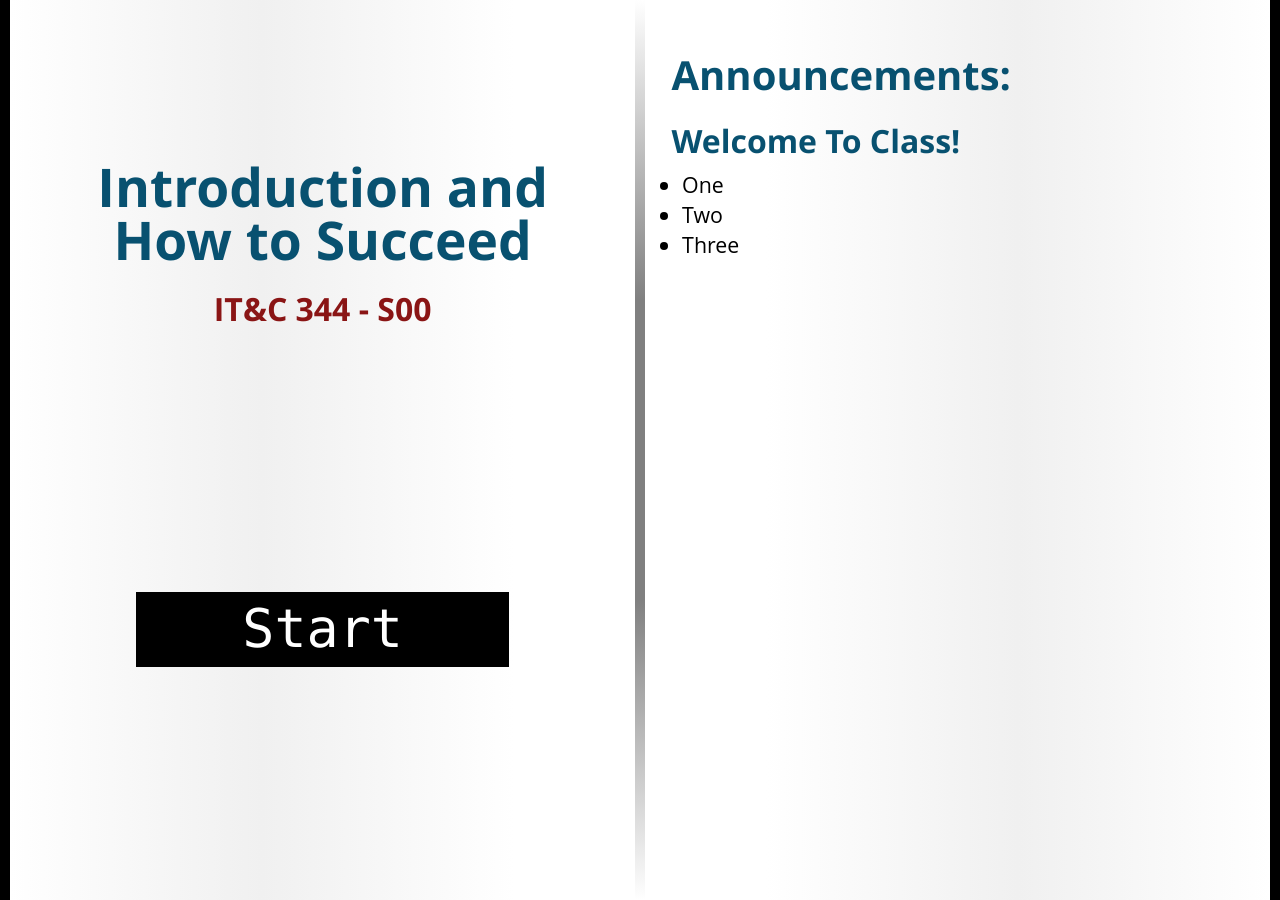
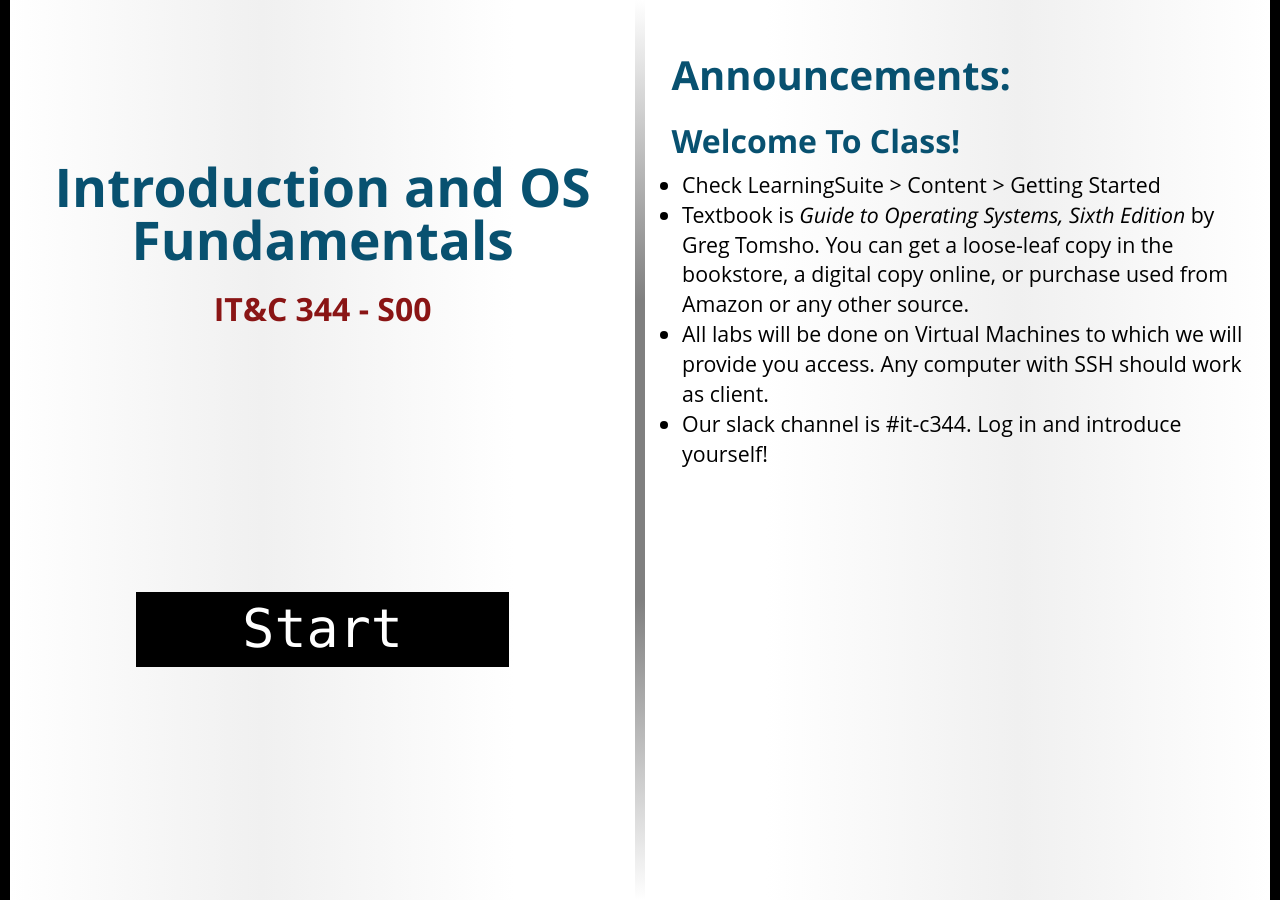
Before and after one commit to BYU-ITC-344/byu-itc-344.github.io, a Jekyll site: the page built from _welcome/S00.md, in a window 1280 px wide. Built offline with Jekyll 4.4.1, drawn with Linux system fonts in a browser that asks for light colours; some web fonts are replaced.

Commit message:
Welcome 00

```diff
--- a/_welcome/S00.md
+++ b/_welcome/S00.md
@@ -1,9 +1,10 @@
 ---
-title: Introduction and How to Succeed
+title: Introduction and OS Fundamentals
 session: S00
 ---
 
 ## Welcome To Class!
-* One
-* Two
-* Three
+* Check LearningSuite > Content > Getting Started
+* Textbook is *Guide to Operating Systems, Sixth Edition* by Greg Tomsho. You can get a loose-leaf copy in the bookstore, a digital copy online, or purchase used from Amazon or any other source.
+* All labs will be done on Virtual Machines to which we will provide you access. Any computer with SSH should work as client.
+* Our slack channel is #it-c344. Log in and introduce yourself!
```
